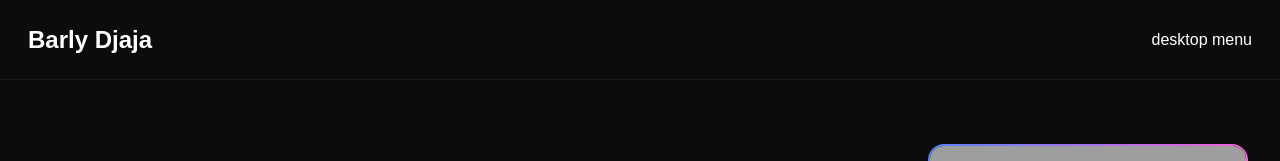
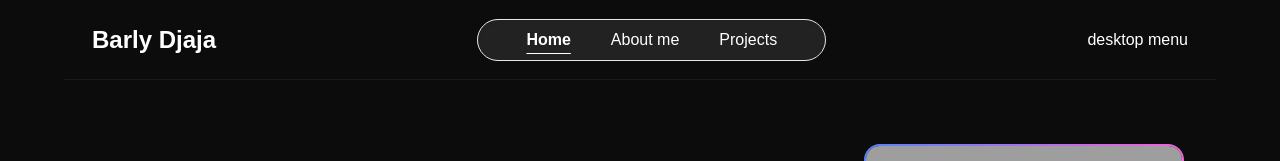
Before and after one commit to barlydjaja/barlydjaja.com, a Next.js app: page / in a window 1280 px wide. Shown: the top 161 px of the page. Built offline with nearby package versions, Linux system fonts and the light colour scheme; grey boxes are pictures that could not be loaded.

Commit message:
feat: adjust navigation header for desktop view

```diff
--- a/src/app/layout.tsx
+++ b/src/app/layout.tsx
@@ -28,7 +28,7 @@ export default function RootLayout({
   return (
     <html lang="en">
       <body
-        className={`${geistSans.variable} ${geistMono.variable} antialiased`}
+        className={`${geistSans.variable} ${geistMono.variable} antialiased max-w-6xl mx-auto`}
       >
         <TopNavigation/>
         {children}
--- a/src/components/@shared/TopNavigation/Menus/DesktopMenus/NavigationMenu/index.tsx
+++ b/src/components/@shared/TopNavigation/Menus/DesktopMenus/NavigationMenu/index.tsx
@@ -0,0 +1,27 @@
+import { MenusProps } from '@/components/@shared/TopNavigation/Menus';
+import cx from 'classnames';
+import { usePathname } from 'next/navigation';
+import Link from 'next/link';
+
+const NavigationMenu = ({menuList}: MenusProps) => {
+  const pathname = usePathname()
+  return (
+    <div className="flex items-center justify-between py-2 px-12 border rounded-full bg-[#222222] shadow-inner backdrop-blur-2xl background-white gap-10">
+      {menuList.map(menu => {
+        const isActivePath = pathname === menu.link
+
+        return (
+          <Link
+            key={menu.link}
+            href={menu.link}
+            className={cx({'underline underline-offset-8 font-bold': isActivePath})}
+          >
+            {menu.name}
+          </Link>
+        )
+      })}
+    </div>
+  );
+};
+
+export default NavigationMenu;
--- a/src/components/@shared/TopNavigation/Menus/DesktopMenus/index.tsx
+++ b/src/components/@shared/TopNavigation/Menus/DesktopMenus/index.tsx
@@ -1,8 +1,15 @@
-const DesktopMenus = () => {
+import { MenusProps } from '@/components/@shared/TopNavigation/Menus';
+import NavigationMenu from '@/components/@shared/TopNavigation/Menus/DesktopMenus/NavigationMenu';
+
+const DesktopMenus = ({menuList}: MenusProps) => {
+  console.log(menuList)
   return (
-    <div>
-      desktop menu
-    </div>
+    <>
+      <NavigationMenu menuList={menuList} />
+      <div>
+        desktop menu
+      </div>
+    </>
   );
 };
 
--- a/src/components/@shared/TopNavigation/Menus/MobileMenus/HamburgerMenu/index.tsx
+++ b/src/components/@shared/TopNavigation/Menus/MobileMenus/HamburgerMenu/index.tsx
@@ -1,12 +1,22 @@
 import styles from './style.module.css'
 import { MenusProps } from '@/components/@shared/TopNavigation/Menus';
+import Link from 'next/link';
+import { usePathname } from 'next/navigation';
+import cx from 'classnames';
 
 const HamburgerMenu = ({menuList}: MenusProps) => {
+  const pathname = usePathname()
   return (
     <div className={styles.hamburgerMenu}>
       {menuList.map(menu => (
         <p key={menu.link}>
-          {menu.name}
+          <Link
+            href={menu.link}
+            className={cx(
+              {'underline underline-offset-8': pathname === menu.link})}
+          >
+            {menu.name}
+          </Link>
         </p>
       ))}
     </div>
--- a/src/components/@shared/TopNavigation/Menus/MobileMenus/HamburgerMenu/style.module.css
+++ b/src/components/@shared/TopNavigation/Menus/MobileMenus/HamburgerMenu/style.module.css
@@ -7,7 +7,7 @@
 }
 
 .hamburgerMenu p {
-    @apply px-4 text-[--foreground] rounded;
+    @apply text-[--foreground] rounded;
 }
 
 .hamburgerMenu p:not(:last-child) {
@@ -17,3 +17,7 @@
 .hamburgerMenu p:hover {
     background: var(--accent);
 }
+
+.hamburgerMenu a {
+    @apply block px-4;
+}
--- a/src/components/@shared/TopNavigation/Menus/index.tsx
+++ b/src/components/@shared/TopNavigation/Menus/index.tsx
@@ -21,7 +21,7 @@ const Menus = ({menuList}: MenusProps) => {
     return <MobileMenus menuList={menuList} />
   }
 
-  return <DesktopMenus />
+  return <DesktopMenus menuList={menuList} />
 };
 
 export default Menus;
--- a/src/components/@shared/TopNavigation/index.tsx
+++ b/src/components/@shared/TopNavigation/index.tsx
@@ -8,6 +8,10 @@ export interface Menu {
 }
 
 const menuList: Menu[] = [
+  {
+    name: 'Home',
+    link: '/',
+  },
   {
     name: 'About me',
     link: '/about-me',
```
